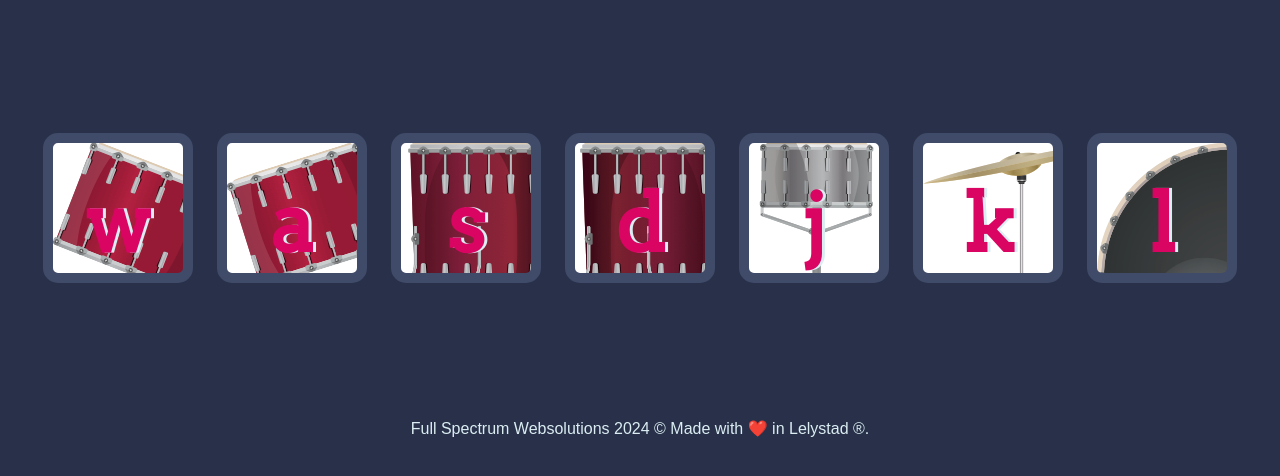
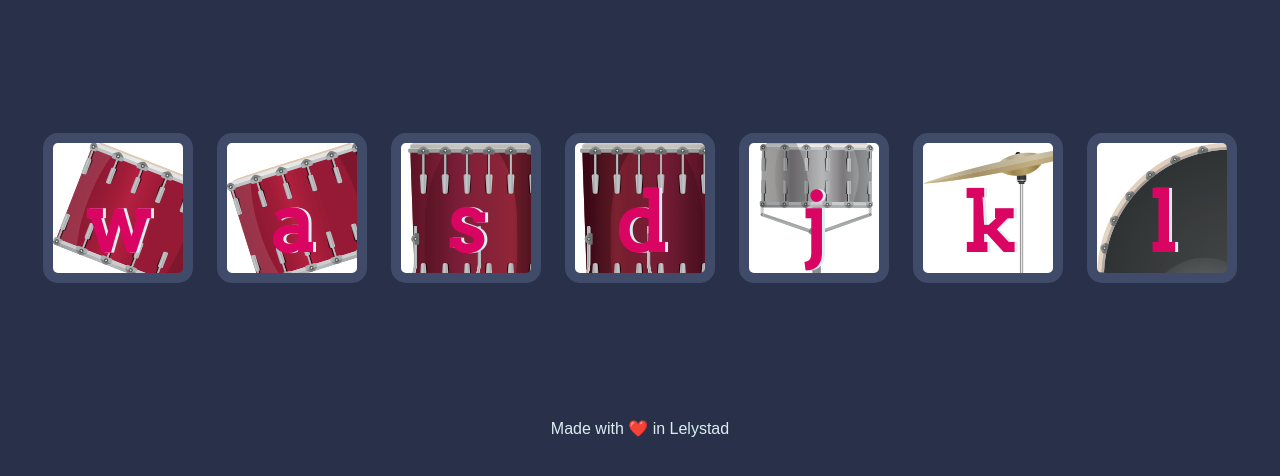
Before and after one commit to DevelopEm/Drumkit, a plain HTML site: page index.html in a window 1280 px wide. Shown: the part 156-632 px from the top of the page. Drawn offline with Linux system fonts and the light colour scheme.

Commit message:
Update index.html

```diff
--- a/index.html
+++ b/index.html
@@ -26,7 +26,7 @@
 <script src="index.js" charset="utf-8"></script>
 
 <footer>
-  Full Spectrum Websolutions 2024 © Made with ❤️ in Lelystad ®.
+Made with ❤️ in Lelystad
 </footer>
 </body>
 </html>
```
